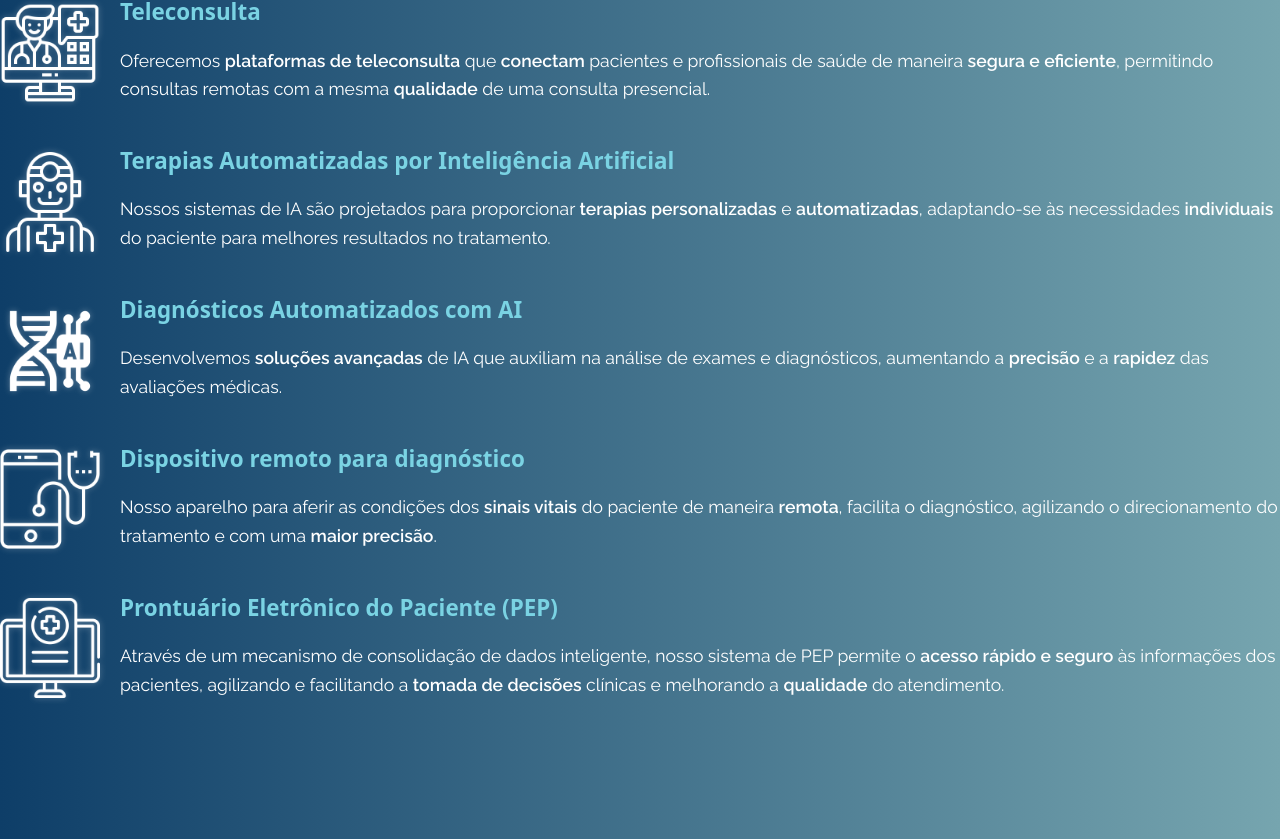
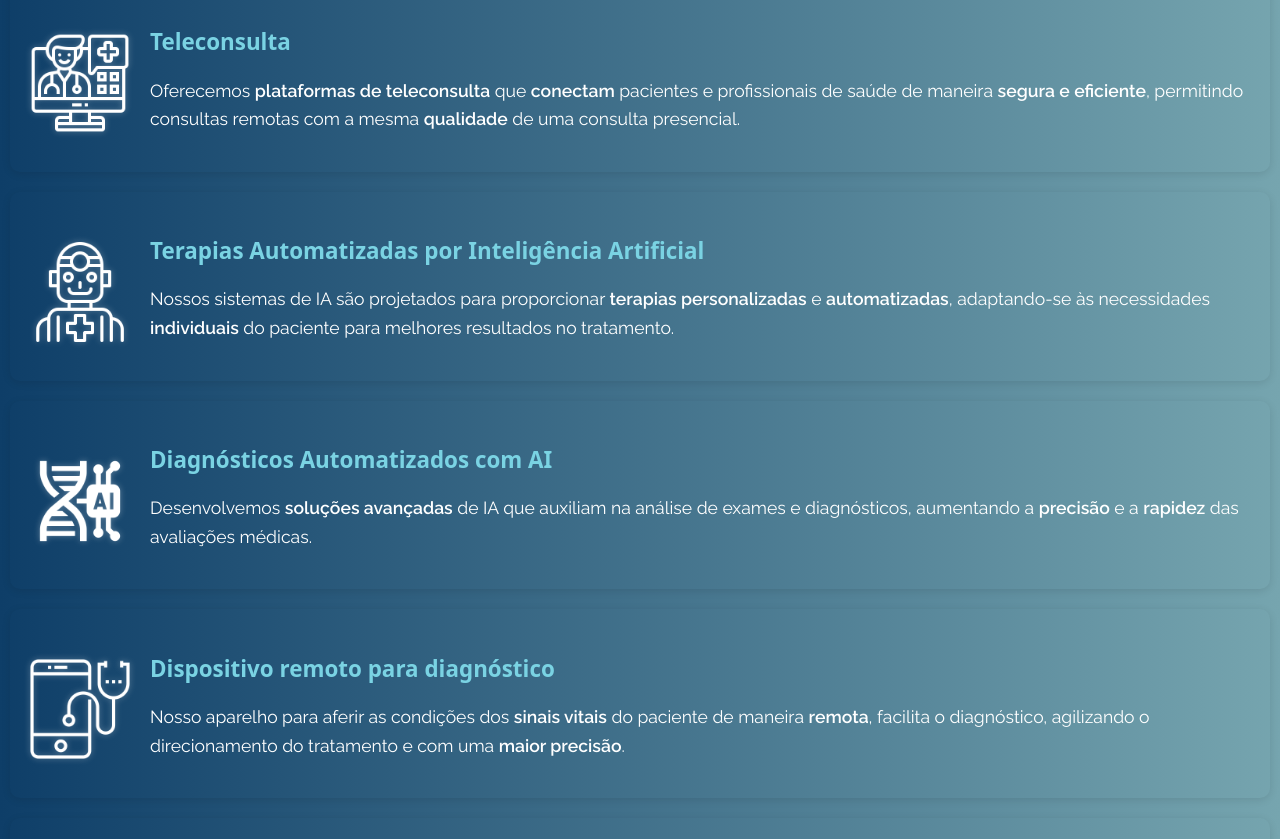
Before and after one commit to gui-schuwarten/facialme_site, a React (Vite) app: page / in a window 1280 px wide. Shown: the part 1627-2466 px from the top of the page. Built offline with nearby package versions, Linux system fonts and the light colour scheme.

Commit message:
update site

```diff
--- a/src/components/HeroSection/HeroSection.jsx
+++ b/src/components/HeroSection/HeroSection.jsx
@@ -12,7 +12,7 @@ export default function HeroSection() {
       <div className={styles.overlay}>
         <div className={styles.textBox}>
           <p>
-            Nosso objetivo é<span className={styles.break}></span>
+            Nosso objetivo é <span className={styles.break}></span>
             ser a <strong>referência</strong><span className={styles.break}>
             </span> no desenvolvimento<span className={styles.break}>
             </span> de softwares com<span className={styles.break}>
--- a/src/components/Specialties/SpecialtiesSection.jsx
+++ b/src/components/Specialties/SpecialtiesSection.jsx
@@ -8,8 +8,9 @@ import iconPEP from '../../assets/specialties/icon-prontuario.png';
 export default function SpecialtiesSection() {
   return (
     <section className={styles.specialtiesSection} id="especialidades">
+
       <div className={styles.grid}>
-
+        <div className={styles.card}>
           <div className={styles.item}>
             <img src={iconTeleconsulta} alt="Teleconsulta" />
             <div>
@@ -19,7 +20,9 @@ export default function SpecialtiesSection() {
               </p>
             </div>
           </div>
+        </div>
 
+        <div className={styles.card}>
           <div className={styles.item}>
             <img src={iconTerapia} alt="Terapias Automatizadas" />
             <div>
@@ -29,7 +32,9 @@ export default function SpecialtiesSection() {
               </p>
             </div>
           </div>
+        </div>
 
+        <div className={styles.card}>
           <div className={styles.item}>
             <img src={iconAI} alt="Diagnósticos com AI" />
             <div>
@@ -39,7 +44,9 @@ export default function SpecialtiesSection() {
               </p>
             </div>
           </div>
+        </div>
 
+        <div className={styles.card}>
           <div className={styles.item}>
             <img src={iconDispositivo} alt="Dispositivo remoto" />
             <div>
@@ -49,7 +56,9 @@ export default function SpecialtiesSection() {
               </p>
             </div>
           </div>
+        </div>
 
+        <div className={styles.card}>
           <div className={styles.item}>
             <img src={iconPEP} alt="Prontuário PEP" />
             <div>
@@ -59,6 +68,7 @@ export default function SpecialtiesSection() {
               </p>
             </div>
           </div>
+        </div>
 
       </div>
     </section>
--- a/src/components/Specialties/SpecialtiesSection.module.css
+++ b/src/components/Specialties/SpecialtiesSection.module.css
@@ -1,6 +1,6 @@
 .specialtiesSection {
     width: 100%;
-    height: 100vh;
+    min-height: 100vh;
     background: linear-gradient(90deg, var(--color-marinho), var(--color-esmeralda));
     color: var(--color-white);
     text-align: left;
@@ -13,11 +13,21 @@
 .grid {
   /* display: grid; */
   grid-template-columns: repeat(2, 1fr);
+  min-height: 100vh;
   gap: 10px 10px;
   max-width: 1400px;
   width: 100%;
   align-items: center;
 }
+
+.card {
+  border-radius: 10px;
+  box-shadow: 0 2px 8px rgba(0, 0, 0, 0.1);
+  padding: 20px;
+  margin: 10px;
+  margin-bottom: 20px;
+}
+
 
 .item {
   display: flex;
@@ -73,7 +83,7 @@
   }
 
   .grid {
-    height: 100vh;
+    min-height: 100vh;
     justify-items: flex-start;
     grid-template-columns: 1fr;
     gap: 10px;
```
Lines whose indentation alone changed are shown as unchanged.
